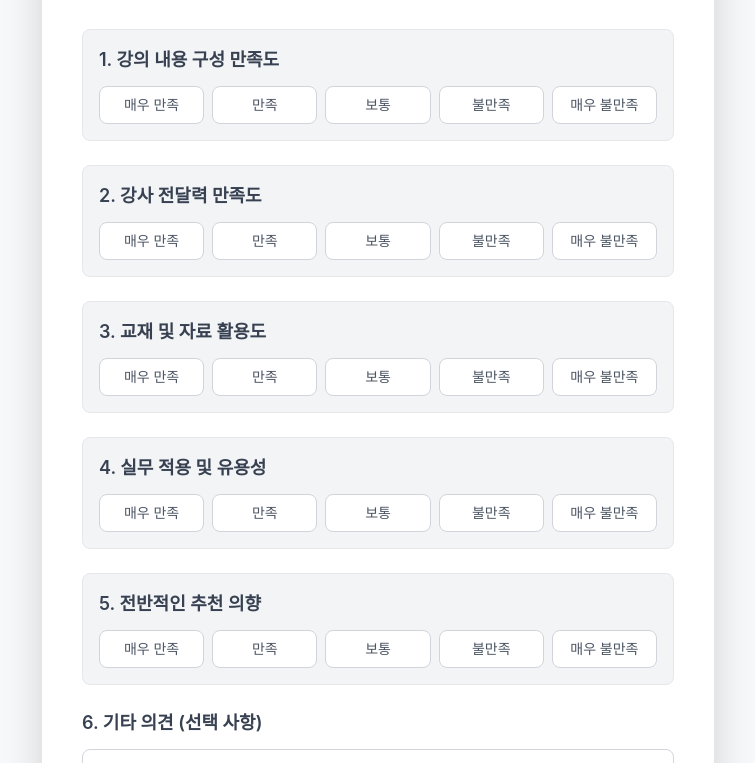
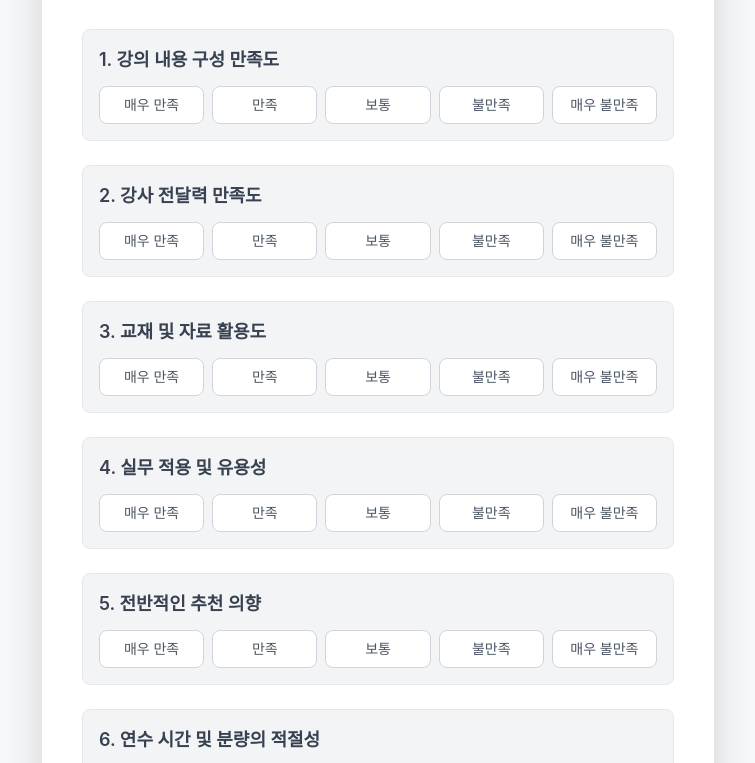
Before and after one commit to HEOINSEON/feedback, a plain HTML site: page index.html in a window 1280 px wide. Shown: the part 159-922 px from the top of the page, without its empty margins (262-1017 px from the left). Drawn offline with nearby package versions, Linux system fonts and the light colour scheme.

Commit message:
index.html

```diff
--- a/index.html
+++ b/index.html
@@ -4,7 +4,6 @@
     <meta charset="UTF-8">
     <meta name="viewport" content="width=device-width, initial-scale=1.0">
     <title>연수 후 강의 평가</title>
-    <!-- Tailwind CSS CDN -->
     <script src="https://cdn.tailwindcss.com"></script>
     <script>
         tailwind.config = {
@@ -55,21 +54,16 @@
         </header>
 
         <form id="evaluationForm" class="space-y-6">
-            <!-- 평가 항목 목록 -->
             <div id="question-list" class="space-y-6">
-                <!-- 질문 컴포넌트는 JavaScript로 동적 생성됩니다. -->
-            </div>
+                </div>
 
-            <!-- 기타 의견 (선택 사항) -->
             <div class="space-y-3">
-                <label for="other_feedback" class="block text-lg font-semibold text-gray-700">6. 기타 의견 (선택 사항)</label>
+                <label for="other_feedback" class="block text-lg font-semibold text-gray-700">7. 기타 의견 (선택 사항)</label>
                 <textarea id="other_feedback" name="other_feedback" rows="4" class="w-full p-3 border border-gray-300 rounded-lg focus:ring-primary-blue focus:border-primary-blue transition duration-150" placeholder="자유로운 의견을 작성해 주세요."></textarea>
             </div>
 
-            <!-- 메시지 표시 영역 -->
             <div id="message-area" class="text-center"></div>
 
-            <!-- 제출 버튼 -->
             <button type="submit" id="submitBtn" class="w-full bg-primary-blue hover:bg-primary-dark text-white font-bold py-3 rounded-xl shadow-lg transition duration-200 transform hover:scale-[1.01] focus:outline-none focus:ring-4 focus:ring-primary-blue focus:ring-opacity-50" disabled>
                 평가 제출하기
             </button>
@@ -81,12 +75,14 @@
         // 사용자께서 나중에 배포한 Google Apps Script Web App의 URL을 여기에 넣어주세요.
         const GAS_WEB_APP_URL = "https://script.google.com/macros/s/AKfycbwpZShLIgS3bFkIyOrbt6IjuLOMbs4qBTKGg_WTcgVXEuj-fDfffkJqWD4wQYZaGhUT/exec";
 
+        // 기존 5개 문항 아래에 6번 필수 문항을 추가했습니다.
         const questions = [
             { id: 'content_satisfaction', label: '1. 강의 내용 구성 만족도' },
             { id: 'instructor_delivery', label: '2. 강사 전달력 만족도' },
             { id: 'material_utilization', label: '3. 교재 및 자료 활용도' },
             { id: 'practical_usefulness', label: '4. 실무 적용 및 유용성' },
             { id: 'overall_recommendation', label: '5. 전반적인 추천 의향' },
+            { id: 'time_appropriateness', label: '6. 연수 시간 및 분량의 적절성' }, // 6번 필수 문항 추가
         ];
 
         const ratings = [
```
